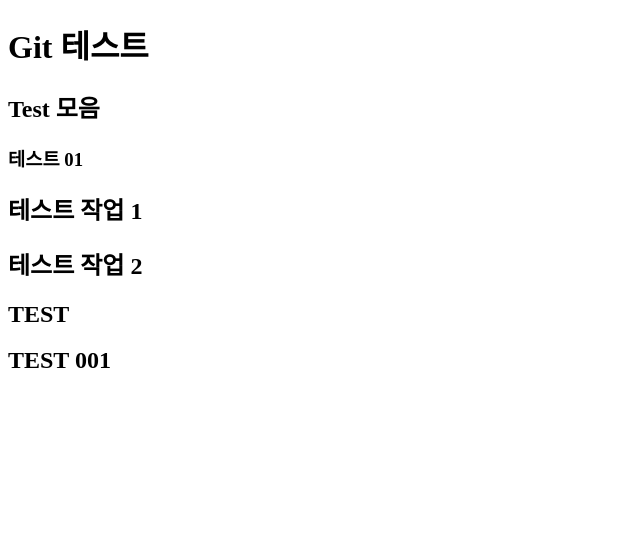
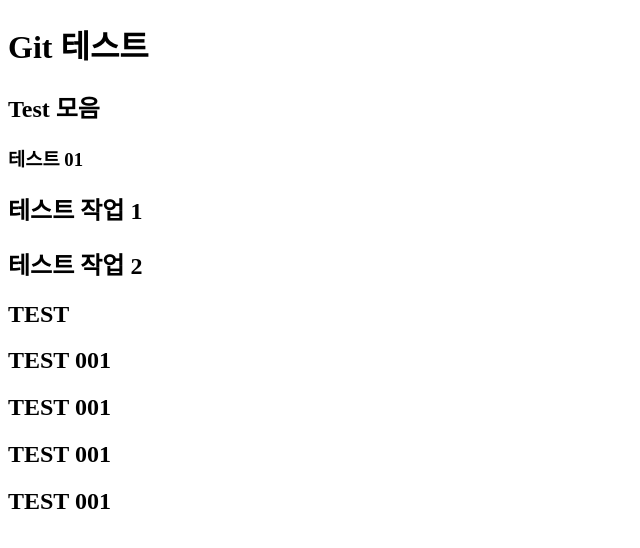
Before and after one commit to hyg1488/Test_Git, a website: page PJ_Test/test.html in a window 1280 px wide. Shown: the whole page, without its empty margins (0-640 px from the left). Drawn offline with Linux system fonts and the light colour scheme.

Commit message:
Git 테스트 작업 - 브랜치002

```diff
--- a/PJ_Test/test.html
+++ b/PJ_Test/test.html
@@ -22,6 +22,9 @@
   <div class="test">
     <h2>TEST</h2>
     <h2>TEST 001 </h2>
+    <h2>TEST 001 </h2>
+    <h2>TEST 001 </h2>
+    <h2>TEST 001 </h2>
   </div>
 </body>
 </html>
```
